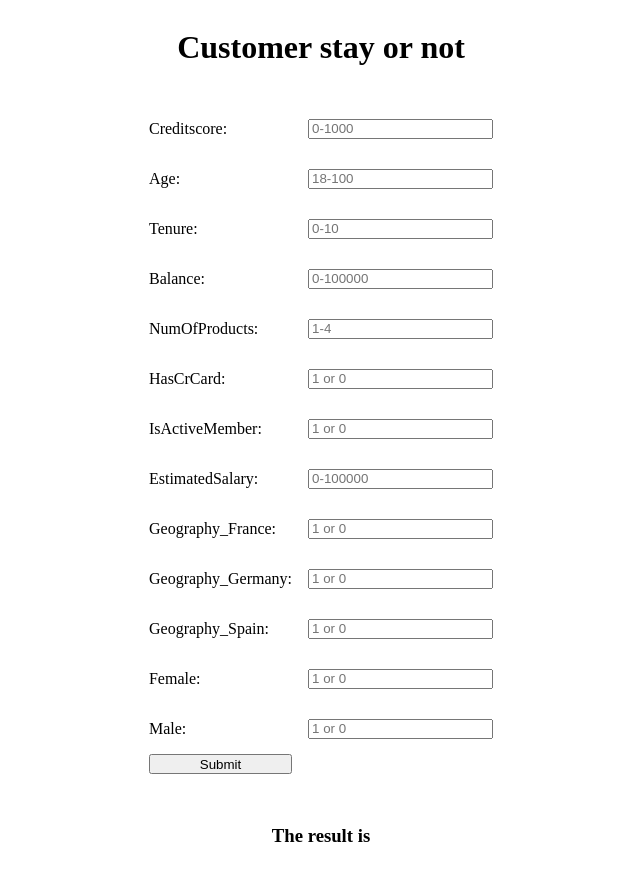
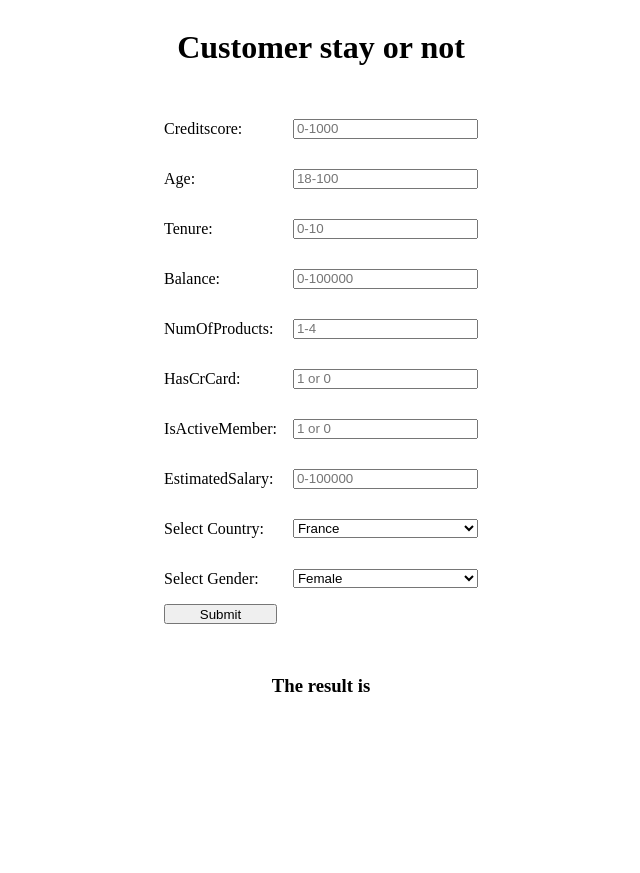
Before and after one commit to osman-butt/machine-learning, a Flask app: template ml-model-deploy/templates/index.html in a window 1280 px wide. Shown: the whole page, without its empty margins (319-959 px from the left). After the commit the page ends 692 px from the top, so only its background shows below. Run offline with Flask 3, Linux system fonts and the light colour scheme; the template is opened without the code that fills it, so the values that code supplies are empty.

Commit message:
Update html to use dropdown

```diff
--- a/ml-model-deploy/app.py
+++ b/ml-model-deploy/app.py
@@ -17,25 +17,35 @@ def predict(): # this function can have any name
     has_cr_card = request.form.get('HasCrCard')
     is_active_member = request.form.get('IsActiveMember')
     estimated_salary = request.form.get('EstimatedSalary')
-    geography_france = request.form.get('Geography_France')
-    geography_germany = request.form.get('Geography_Germany')
-    geography_spain = request.form.get('Geography_Spain')
-    gender_female = request.form.get('Gender_Female')
-    gender_male = request.form.get('Gender_Male')
-     # Check if any required input is missing
+    geography = request.form.get('Geography')  # Only one selected: France, Germany, Spain
+    gender = request.form.get('Gender')        # Only one selected: Male, Female
+
+    # Check if any required input is missing
     if not all([credit_score, age, tenure, balance, num_of_products, has_cr_card,
-                is_active_member, estimated_salary, geography_france, geography_germany,
-                geography_spain, gender_female, gender_male]):
+                is_active_member, estimated_salary, geography, gender]):
         return render_template('index.html', result='No input(s)')
 
+    # Convert the categorical data to numerical data
+    geography_france = 1 if geography == 'France' else 0
+    geography_germany = 1 if geography == 'Germany' else 0
+    geography_spain = 1 if geography == 'Spain' else 0
 
+    gender_female = 1 if gender == 'Female' else 0
+    gender_male = 1 if gender == 'Male' else 0
+
+    # Prepare the input array
     arr = np.array([[float(credit_score), float(age), float(tenure), float(balance),
-                             float(num_of_products), float(has_cr_card), float(is_active_member),
-                             float(estimated_salary), float(geography_france), float(geography_germany),
-                             float(geography_spain), float(gender_female), float(gender_male)]])
-    scaler = load('model/scaler.bin') # load the scaler
+                    float(num_of_products), float(has_cr_card), float(is_active_member),
+                    float(estimated_salary), float(geography_france), float(geography_germany),
+                    float(geography_spain), float(gender_female), float(gender_male)]])
+
+    # Load the saved scaler
+    scaler = load('model/scaler.bin')
+    # Use the saved scale to scale the new customer data
     newCustomer = scaler.transform(arr)
-    predictions = model.predict(newCustomer) # make new prediction
+    # Make the prediction
+    predictions = model.predict(newCustomer)
+    # Return the prediction
     return render_template('index.html', result=str(predictions[0][0]))
         # the result is set, by asking for row=0, column=0. Then cast to string.
   except Exception as e:
--- a/ml-model-deploy/templates/index.html
+++ b/ml-model-deploy/templates/index.html
@@ -45,16 +45,18 @@
         <input type="text" name="IsActiveMember" placeholder="1 or 0" />
         <p>EstimatedSalary:</p>
         <input type="text" name="EstimatedSalary" placeholder="0-100000" />
-        <p>Geography_France:</p>
-        <input type="text" name="Geography_France" placeholder="1 or 0" />
-        <p>Geography_Germany:</p>
-        <input type="text" name="Geography_Germany" placeholder="1 or 0" />
-        <p>Geography_Spain:</p>
-        <input type="text" name="Geography_Spain" placeholder="1 or 0" />
-        <p>Female:</p>
-        <input type="text" name="Gender_Female" placeholder="1 or 0" />
-        <p>Male:</p>
-        <input type="text" name="Gender_Male" placeholder="1 or 0" />
+        <p>Select Country:</p>
+        <select name="Geography">
+          <option value="France">France</option>
+          <option value="Germany">Germany</option>
+          <option value="Spain">Spain</option>
+        </select>
+
+        <p>Select Gender:</p>
+        <select name="Gender">
+          <option value="Female">Female</option>
+          <option value="Male">Male</option>
+        </select>
 
         <!-- Input A: <input type='text' name='in1' placeholder='1 or 0' />
       Input B: <input type='text' name='in2' placeholder='1 or 0' /> -->
```
